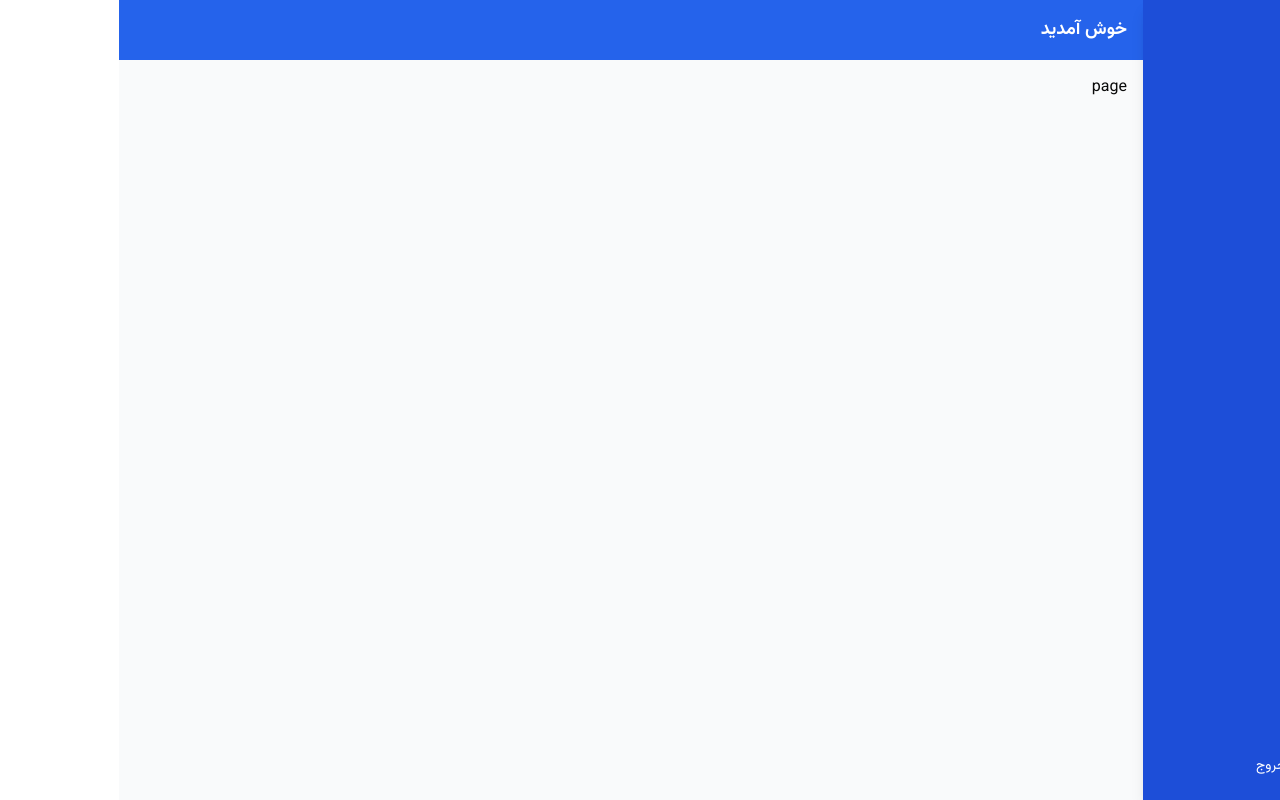
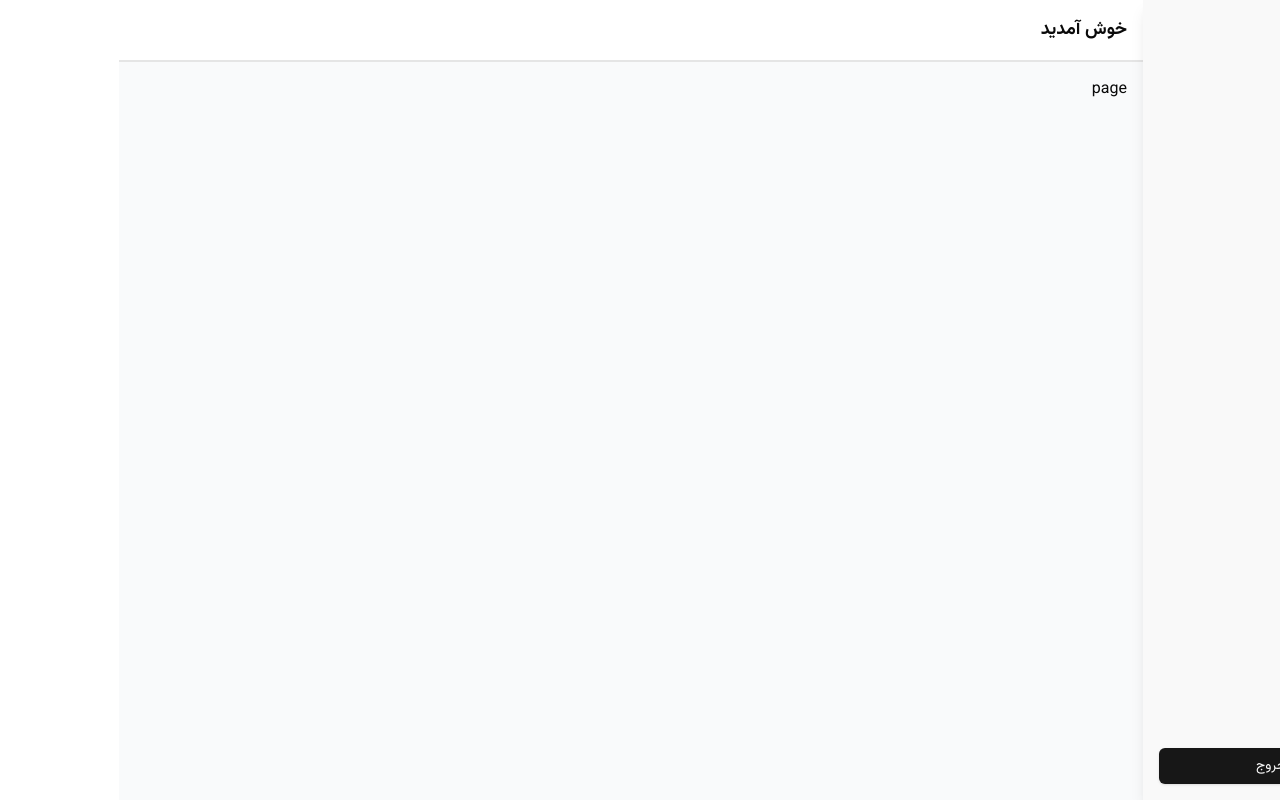
Before and after one commit to ItsEhsanMM/manage-system, a Next.js app: page /dashboard in a window 1280 px wide. Built offline with nearby package versions, Linux system fonts and the light colour scheme; no server answers.

Commit message:
modify nav and sidebar

```diff
--- a/components/Sidebar.tsx
+++ b/components/Sidebar.tsx
@@ -13,14 +13,14 @@ export default function Sidebar() {
     <>
       {/* Sidebar */}
       <aside
-        className={`fixed z-40 h-screen w-64 transform bg-blue-700 p-4 text-white shadow-lg transition-transform duration-300 ease-in-out md:relative ${
+        className={`fixed z-40 h-screen w-64 transform bg-[#f9f9f9] p-4 shadow-lg transition-transform duration-300 ease-in-out md:relative ${
           isOpen ? 'translate-x-0' : 'translate-x-full'
         } md:translate-x-0`}
       >
         {/* Close Button (Mobile and Tablet Only) */}
         <button
           onClick={closeSidebar}
-          className='absolute right-2 top-2 rounded-lg p-2 transition-colors duration-200 hover:bg-blue-600 md:hidden'
+          className='absolute right-2 top-2 rounded-lg p-2 transition-colors duration-200 hover:bg-gray-400 md:hidden'
         >
           <Cross2Icon className='h-5 w-5' />
         </button>
@@ -45,8 +45,7 @@ export default function Sidebar() {
           </div>
 
           <Button
-            variant='ghost'
-            className='text-white transition-colors duration-200 hover:bg-blue-500'
+            className='transition-colors duration-200 hover:bg-blue-500'
             onClick={() => signOut()}
           >
             خروج
--- a/components/shared/Nav.tsx
+++ b/components/shared/Nav.tsx
@@ -6,12 +6,12 @@ export default function Navbar({ name }: { name: string }) {
   const toggleSidebar = useSidebarStore(state => state.toggleSidebar)
 
   return (
-    <nav className='flex items-center justify-between bg-blue-600 p-4 text-white shadow-md'>
+    <nav className='flex items-center justify-between border-b-2 p-4'>
       <div className='flex items-center space-x-4'>
         {/* Hamburger Menu Button (Mobile and Tablet Only) */}
         <button
           onClick={toggleSidebar}
-          className='cursor-pointer rounded-lg p-2 transition-colors duration-200 hover:bg-blue-500 md:hidden'
+          className='cursor-pointer rounded-lg p-2 transition-colors duration-200 hover:bg-gray-300 md:hidden'
         >
           ☰
         </button>
```
